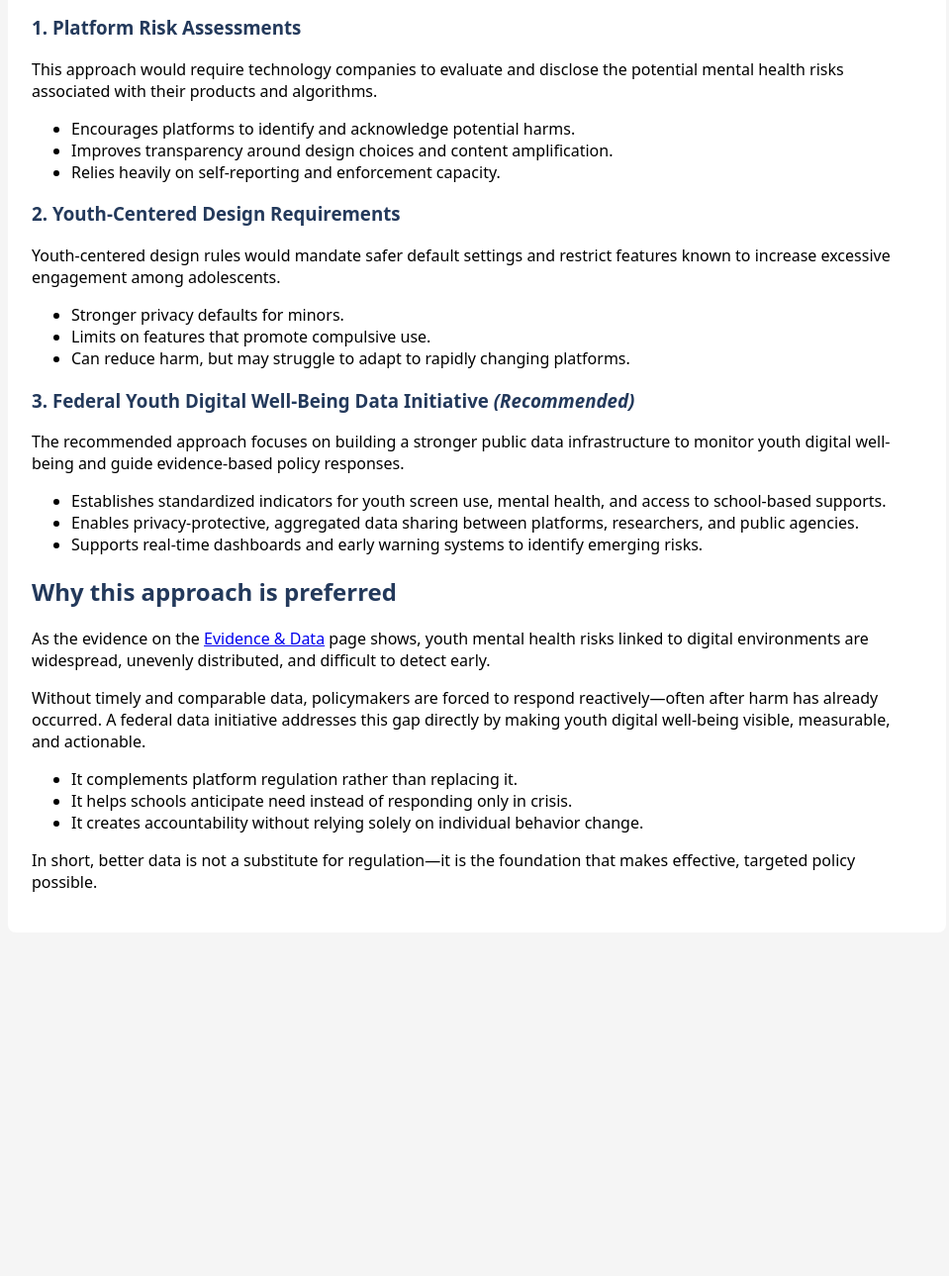
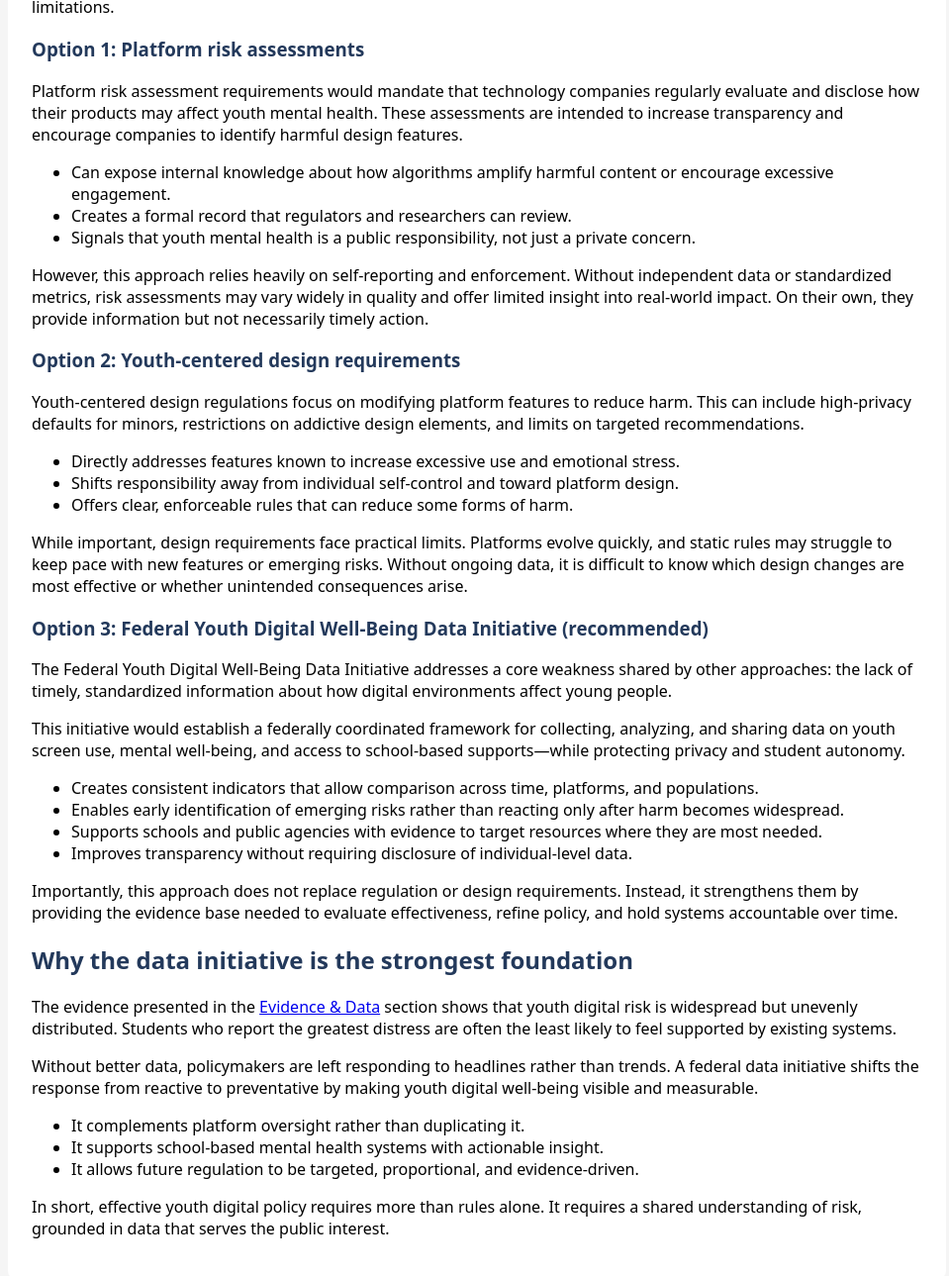
Before and after one commit to ishita276/SOC401, a plain HTML site: page docs/policy.html in a window 1280 px wide. Shown: the part 323-1612 px from the top of the page at 99% size, without its empty margins (158-1117 px from the left). Before the commit the page ends 1297 px from the top, so only its background shows below. Drawn offline with Linux system fonts and the light colour scheme.

Commit message:
Update policy.html

```diff
--- a/docs/policy.html
+++ b/docs/policy.html
@@ -29,92 +29,152 @@
 
 <div class="container">
 
-  <h2>Policy Options</h2>
+  <h2>Policy options</h2>
 
   <p>
-    Policymakers have several possible approaches for addressing the growing
-    impact of AI-driven digital platforms on youth mental health. Each option
-    offers potential benefits, but they differ in scope, feasibility, and
-    effectiveness.
+    Addressing youth mental health risks linked to AI-driven digital platforms
+    requires policy responses that go beyond individual behavior change.
+    Policymakers face several potential approaches, each with distinct
+    strengths and limitations.
   </p>
 
-  <h3>1. Platform Risk Assessments</h3>
-  <p>
-    This approach would require technology companies to evaluate and disclose
-    the potential mental health risks associated with their products and
-    algorithms.
-  </p>
-  <ul>
-    <li>Encourages platforms to identify and acknowledge potential harms.</li>
-    <li>Improves transparency around design choices and content amplification.</li>
-    <li>Relies heavily on self-reporting and enforcement capacity.</li>
-  </ul>
-
-  <h3>2. Youth-Centered Design Requirements</h3>
-  <p>
-    Youth-centered design rules would mandate safer default settings and
-    restrict features known to increase excessive engagement among adolescents.
-  </p>
-  <ul>
-    <li>Stronger privacy defaults for minors.</li>
-    <li>Limits on features that promote compulsive use.</li>
-    <li>Can reduce harm, but may struggle to adapt to rapidly changing platforms.</li>
-  </ul>
-
-  <h3>3. Federal Youth Digital Well-Being Data Initiative <em>(Recommended)</em></h3>
-  <p>
-    The recommended approach focuses on building a stronger public data
-    infrastructure to monitor youth digital well-being and guide evidence-based
-    policy responses.
-  </p>
-  <ul>
-    <li>
-      Establishes standardized indicators for youth screen use, mental health,
-      and access to school-based supports.
-    </li>
-    <li>
-      Enables privacy-protective, aggregated data sharing between platforms,
-      researchers, and public agencies.
-    </li>
-    <li>
-      Supports real-time dashboards and early warning systems to identify
-      emerging risks.
-    </li>
-  </ul>
-
-  <h2>Why this approach is preferred</h2>
-  <p>
-    As the evidence on the <a href="data.html">Evidence & Data</a> page shows,
-    youth mental health risks linked to digital environments are widespread,
-    unevenly distributed, and difficult to detect early.
-  </p>
+  <h3>Option 1: Platform risk assessments</h3>
 
   <p>
-    Without timely and comparable data, policymakers are forced to respond
-    reactively—often after harm has already occurred. A federal data initiative
-    addresses this gap directly by making youth digital well-being visible,
-    measurable, and actionable.
+    Platform risk assessment requirements would mandate that technology
+    companies regularly evaluate and disclose how their products may affect
+    youth mental health. These assessments are intended to increase
+    transparency and encourage companies to identify harmful design features.
   </p>
 
   <ul>
     <li>
-      It complements platform regulation rather than replacing it.
+      Can expose internal knowledge about how algorithms amplify harmful
+      content or encourage excessive engagement.
     </li>
     <li>
-      It helps schools anticipate need instead of responding only in crisis.
+      Creates a formal record that regulators and researchers can review.
     </li>
     <li>
-      It creates accountability without relying solely on individual behavior
-      change.
+      Signals that youth mental health is a public responsibility, not just
+      a private concern.
     </li>
   </ul>
 
   <p>
-    In short, better data is not a substitute for regulation—it is the
-    foundation that makes effective, targeted policy possible.
+    However, this approach relies heavily on self-reporting and enforcement.
+    Without independent data or standardized metrics, risk assessments may
+    vary widely in quality and offer limited insight into real-world impact.
+    On their own, they provide information but not necessarily timely action.
+  </p>
+
+  <h3>Option 2: Youth-centered design requirements</h3>
+
+  <p>
+    Youth-centered design regulations focus on modifying platform features
+    to reduce harm. This can include high-privacy defaults for minors,
+    restrictions on addictive design elements, and limits on targeted
+    recommendations.
+  </p>
+
+  <ul>
+    <li>
+      Directly addresses features known to increase excessive use and
+      emotional stress.
+    </li>
+    <li>
+      Shifts responsibility away from individual self-control and toward
+      platform design.
+    </li>
+    <li>
+      Offers clear, enforceable rules that can reduce some forms of harm.
+    </li>
+  </ul>
+
+  <p>
+    While important, design requirements face practical limits. Platforms
+    evolve quickly, and static rules may struggle to keep pace with new
+    features or emerging risks. Without ongoing data, it is difficult to
+    know which design changes are most effective or whether unintended
+    consequences arise.
+  </p>
+
+  <h3>Option 3: Federal Youth Digital Well-Being Data Initiative (recommended)</h3>
+
+  <p>
+    The Federal Youth Digital Well-Being Data Initiative addresses a core
+    weakness shared by other approaches: the lack of timely, standardized
+    information about how digital environments affect young people.
+  </p>
+
+  <p>
+    This initiative would establish a federally coordinated framework for
+    collecting, analyzing, and sharing data on youth screen use, mental
+    well-being, and access to school-based supports—while protecting privacy
+    and student autonomy.
+  </p>
+
+  <ul>
+    <li>
+      Creates consistent indicators that allow comparison across time,
+      platforms, and populations.
+    </li>
+    <li>
+      Enables early identification of emerging risks rather than reacting
+      only after harm becomes widespread.
+    </li>
+    <li>
+      Supports schools and public agencies with evidence to target resources
+      where they are most needed.
+    </li>
+    <li>
+      Improves transparency without requiring disclosure of individual-level
+      data.
+    </li>
+  </ul>
+
+  <p>
+    Importantly, this approach does not replace regulation or design
+    requirements. Instead, it strengthens them by providing the evidence
+    base needed to evaluate effectiveness, refine policy, and hold systems
+    accountable over time.
+  </p>
+
+  <h2>Why the data initiative is the strongest foundation</h2>
+
+  <p>
+    The evidence presented in the <a href="data.html">Evidence & Data</a> section
+    shows that youth digital risk is widespread but unevenly distributed.
+    Students who report the greatest distress are often the least likely
+    to feel supported by existing systems.
+  </p>
+
+  <p>
+    Without better data, policymakers are left responding to headlines rather
+    than trends. A federal data initiative shifts the response from reactive
+    to preventative by making youth digital well-being visible and measurable.
+  </p>
+
+  <ul>
+    <li>
+      It complements platform oversight rather than duplicating it.
+    </li>
+    <li>
+      It supports school-based mental health systems with actionable insight.
+    </li>
+    <li>
+      It allows future regulation to be targeted, proportional, and evidence-driven.
+    </li>
+  </ul>
+
+  <p>
+    In short, effective youth digital policy requires more than rules alone.
+    It requires a shared understanding of risk, grounded in data that serves
+    the public interest.
   </p>
 
 </div>
 
+
 </body>
 </html>
```
